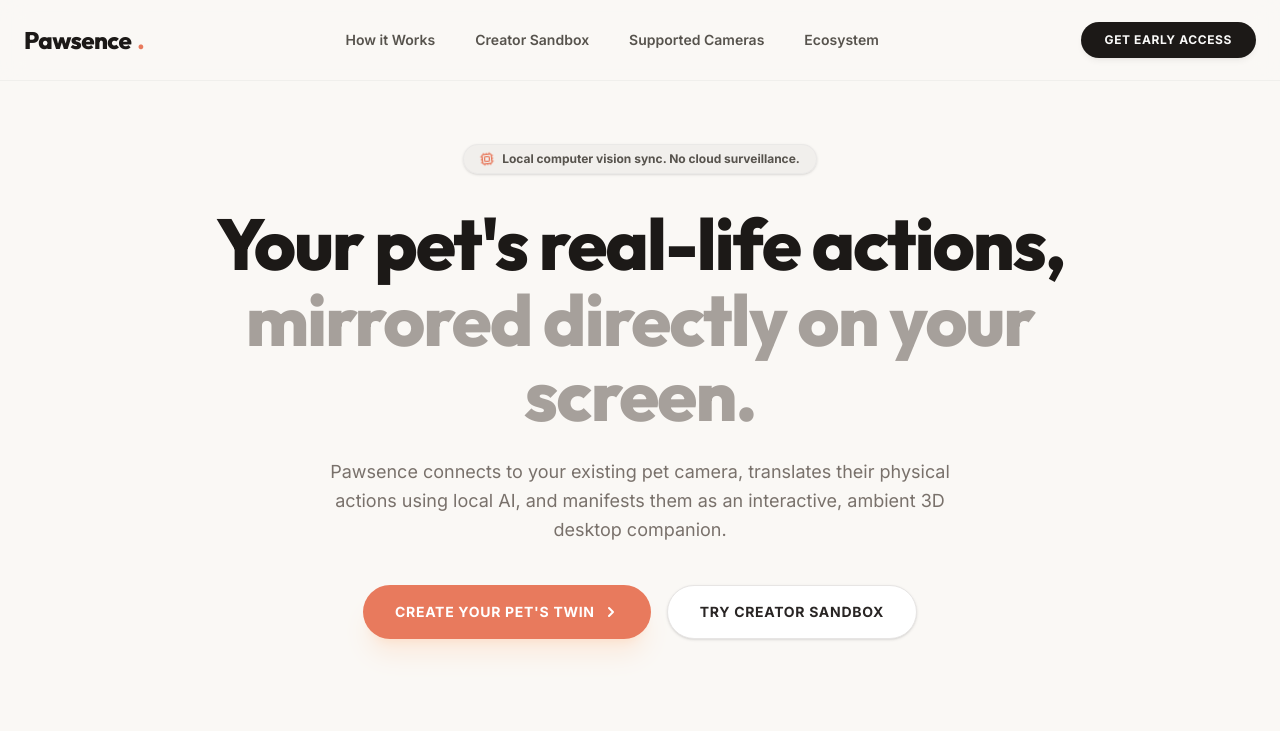
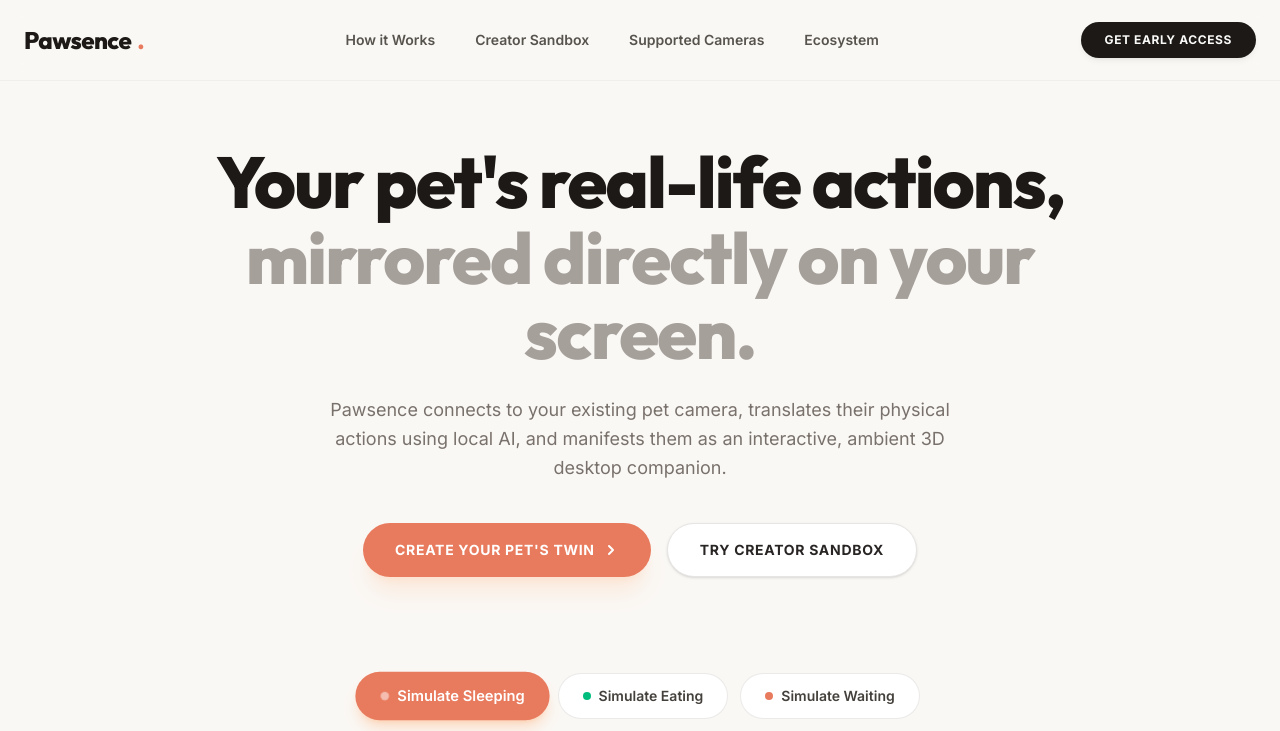
Before and after one commit to AndrewTay/pawsence, a React (Vite) app: page / in a window 1280 px wide. Shown: the top 731 px of the page. Built offline with nearby package versions, Linux system fonts and the light colour scheme.

Commit message:
remove hero banner and update morning sync screen mockup to calico cat

```diff
--- a/src/App.tsx
+++ b/src/App.tsx
@@ -1,5 +1,5 @@
 import { useState } from 'react';
-import { Camera, Cpu, ChevronRight, Lock } from 'lucide-react';
+import { Camera, ChevronRight, Lock } from 'lucide-react';
 import HeroSimulator from './components/HeroSimulator';
 import ScrollShowcase from './components/ScrollShowcase';
 import TwinCreator from './components/TwinCreator';
@@ -37,12 +37,6 @@
 
       {/* --- HERO SECTION --- */}
       <section className="pt-36 pb-16 px-6 max-w-7xl mx-auto flex flex-col items-center text-center">
-
-        {/* Glowing Chip */}
-        <div className="inline-flex items-center space-x-2 bg-stone-200/50 border border-stone-200/60 px-4 py-1.5 rounded-full text-xs font-bold text-stone-600 mb-8 animate-fade-in shadow-sm">
-          <Cpu className="w-3.5 h-3.5 text-[#E87A5D] animate-spin" style={{ animationDuration: '4s' }} />
-          <span>Local computer vision sync. No cloud surveillance.</span>
-        </div>
 
         {/* Main Headings */}
         <h1 className="text-5xl md:text-7xl font-black leading-[1.05] tracking-tight text-stone-900 max-w-4xl font-display">
--- a/src/components/ScrollShowcase.tsx
+++ b/src/components/ScrollShowcase.tsx
@@ -187,8 +187,8 @@
                       {activeStep === 'morning' ? (
                         <motion.img
                           key="morning-screen"
-                          src="/mac_sleep_screen.png"
-                          alt="Macbook morning sleep screen"
+                          src="/mac_cat_sleep_screen.png"
+                          alt="Macbook morning sleep screen with Calico Cat"
                           className="w-full h-full object-cover"
                           initial={{ opacity: 0 }}
                           animate={{ opacity: 1 }}
```
Also changed, not shown: public/mac_cat_sleep_screen.png (added).
